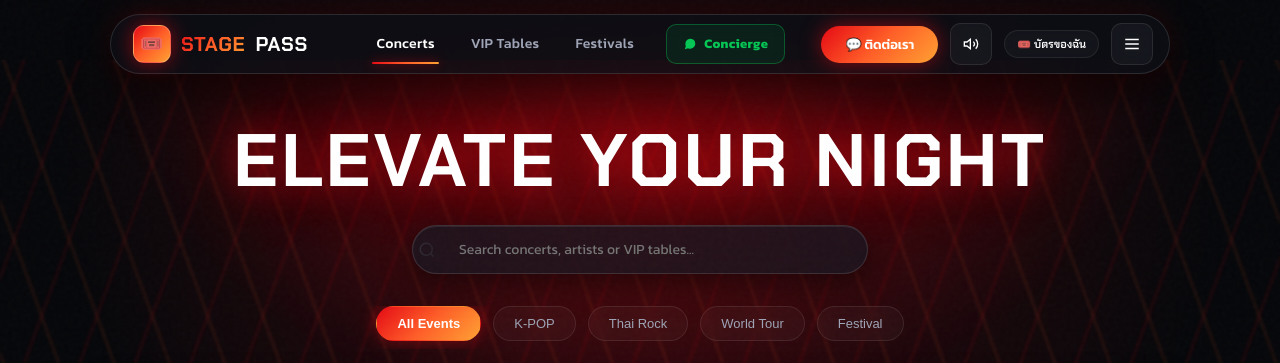
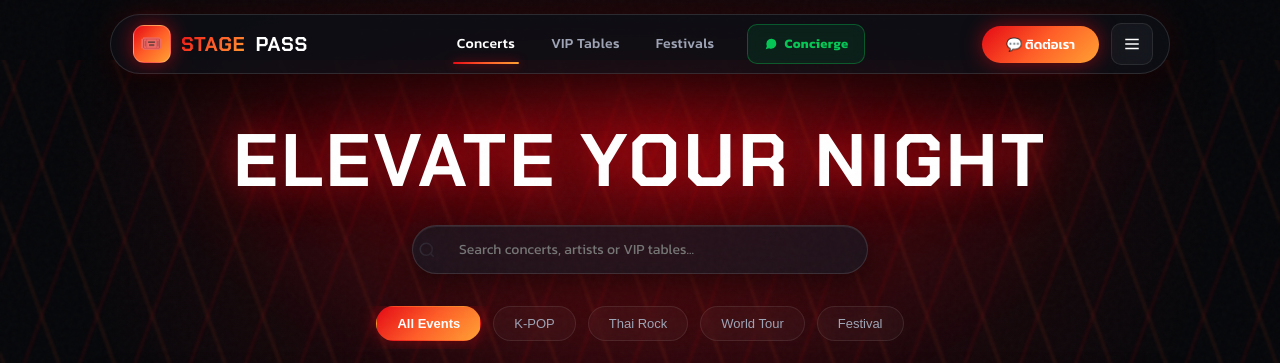
Before and after one commit to Lighting6647/Tikkethub, a website: page index.html in a window 1280 px wide. Shown: the top 363 px of the page. Drawn offline with Linux system fonts and the light colour scheme; no server answers.

Commit message:
refactor(navbar): remove sound toggle button and my-tickets button from header actions

```diff
--- a/index.html
+++ b/index.html
@@ -64,16 +64,6 @@
       <div class="header-actions">
         <button class="nav-cta-btn" onclick="openContactModal()" type="button" id="navContactBtn" aria-label="ช่องทางติดต่อ">
           💬 ติดต่อเรา
-        </button>
-        <button class="icon-btn" id="soundToggleBtn" type="button" title="เปิด/ปิดเสียง" aria-label="เปิด/ปิดเสียง">
-          <svg width="16" height="16" viewBox="0 0 24 24" fill="none" stroke="currentColor" stroke-width="2">
-            <polygon points="11 5 6 9 2 9 2 15 6 15 11 19 11 5"></polygon>
-            <path d="M15.54 8.46a5 5 0 0 1 0 7.07"></path>
-            <path d="M19.07 4.93a10 10 0 0 1 0 14.14"></path>
-          </svg>
-        </button>
-        <button class="btn-outline hidden sm:inline-flex" id="myTicketsBtn" onclick="openMyTicketsModal()" type="button" style="font-size:11px; padding:6px 12px; border-radius:9999px;">
-          🎟️ บัตรของฉัน
         </button>
         <button class="icon-btn" type="button" data-drawer-open aria-label="เปิดเมนู">
           <svg width="18" height="18" viewBox="0 0 24 24" fill="none" stroke="currentColor" stroke-width="2">
```
